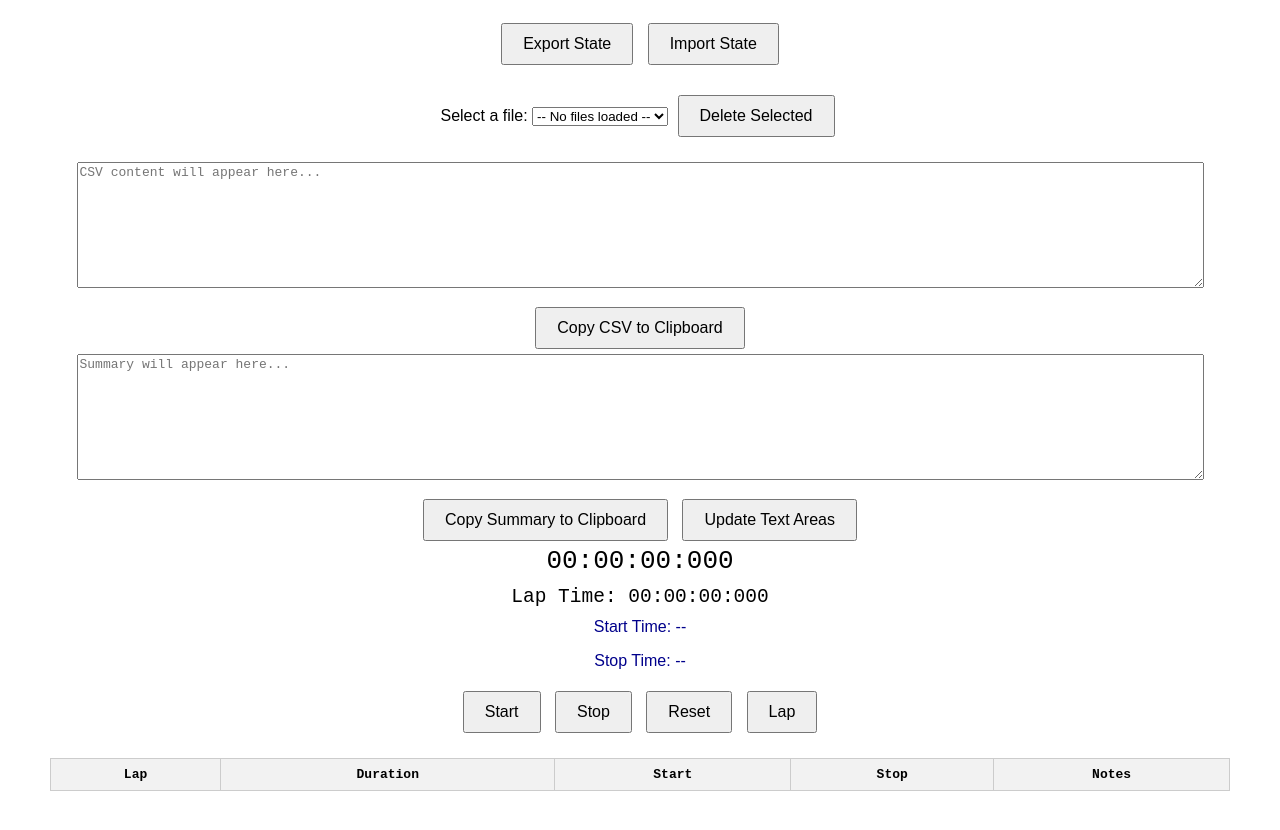
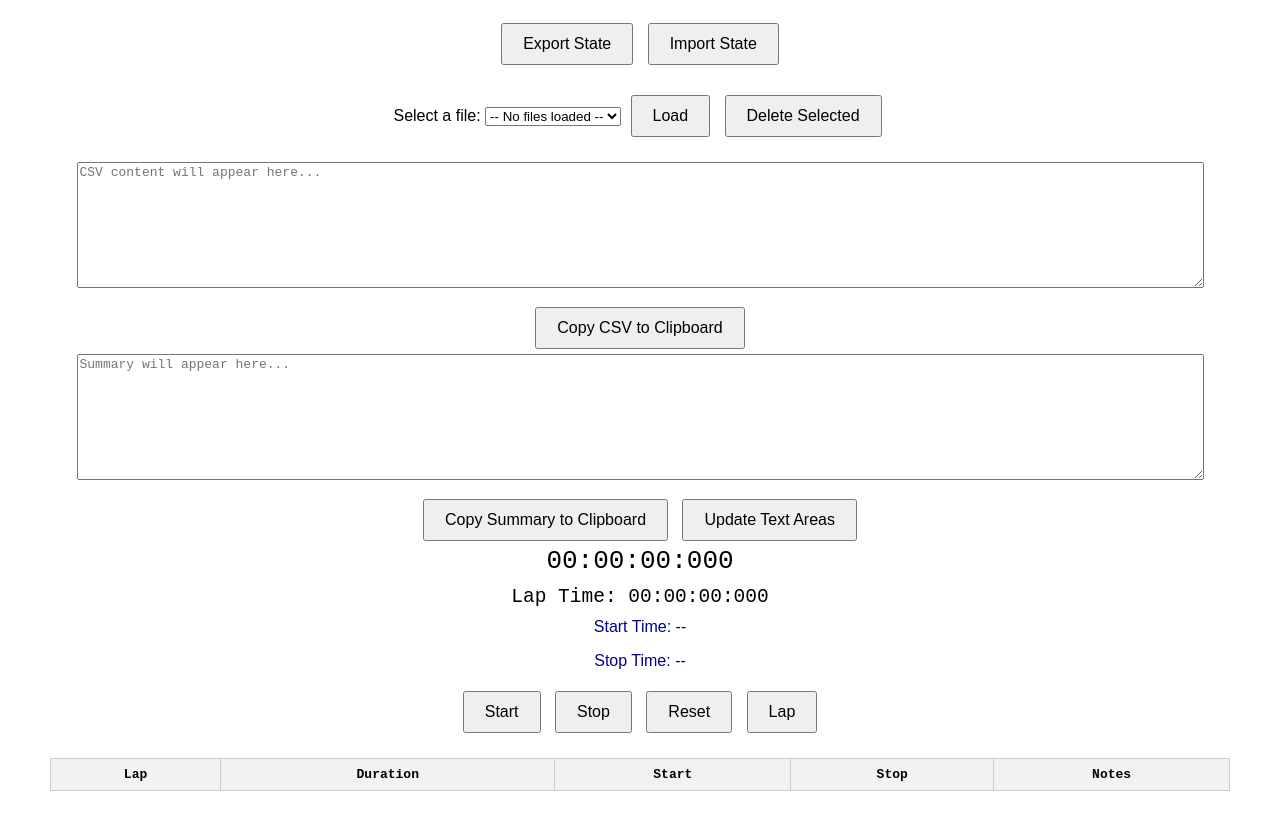
Before and after one commit to rafaell2l/BrewMacchiato, a plain HTML site: page index6.html in a window 1280 px wide. Shown: the part 90-920 px from the top of the page. Drawn offline with Linux system fonts and the light colour scheme.

Commit message:
Update index6.html

```diff
--- a/index6.html
+++ b/index6.html
@@ -77,11 +77,13 @@
     </div>
 
     <!-- File Selection Interface -->
+    <!-- Updated File Selection Interface -->
 <div style="margin: 20px;">
     <label for="saved-files">Select a file:</label>
-    <select id="saved-files" onchange="loadSelectedState()">
+    <select id="saved-files">
         <option value="">-- No files loaded --</option>
     </select>
+    <button onclick="loadSelectedState()">Load</button>
     <button onclick="deleteSelectedState()">Delete Selected</button>
 </div>
 
@@ -404,12 +406,15 @@ function updateFileList() {
     });
 }
 
-// Carica lo stato selezionato
+// Updated loadSelectedState function
 function loadSelectedState() {
     const select = document.getElementById("saved-files");
     const selectedKey = select.value;
 
-    if (!selectedKey) return;
+    if (!selectedKey) {
+        alert("No file selected.");
+        return;
+    }
 
     const savedState = localStorage.getItem(selectedKey);
     if (savedState) {
@@ -418,6 +423,8 @@ function loadSelectedState() {
         window.location.reload();
     }
 }
+
+// The rest of the JavaScript remains unchanged
 
 // Cancella lo stato selezionato
 // Delete the selected stopwatch state
```
